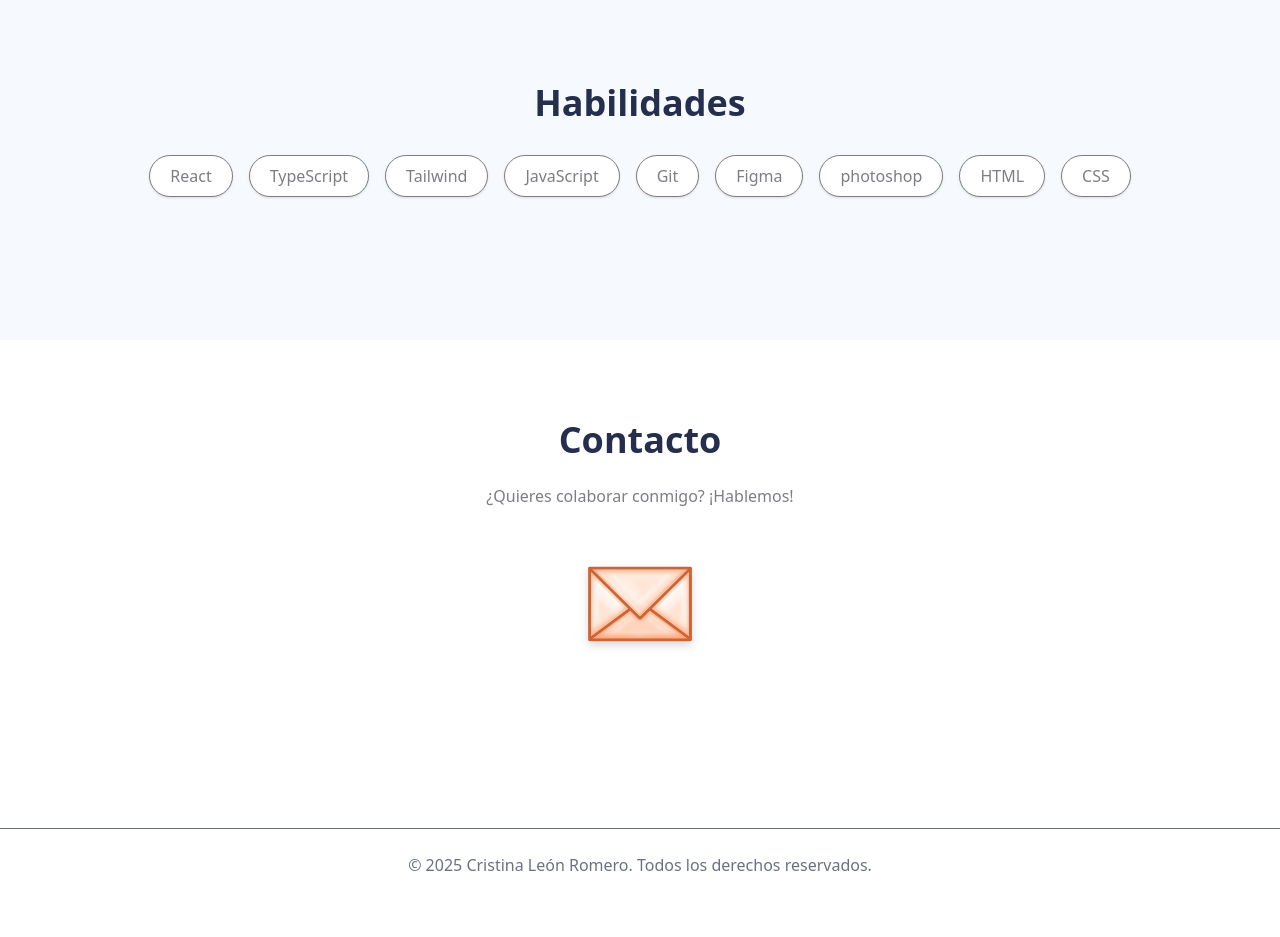
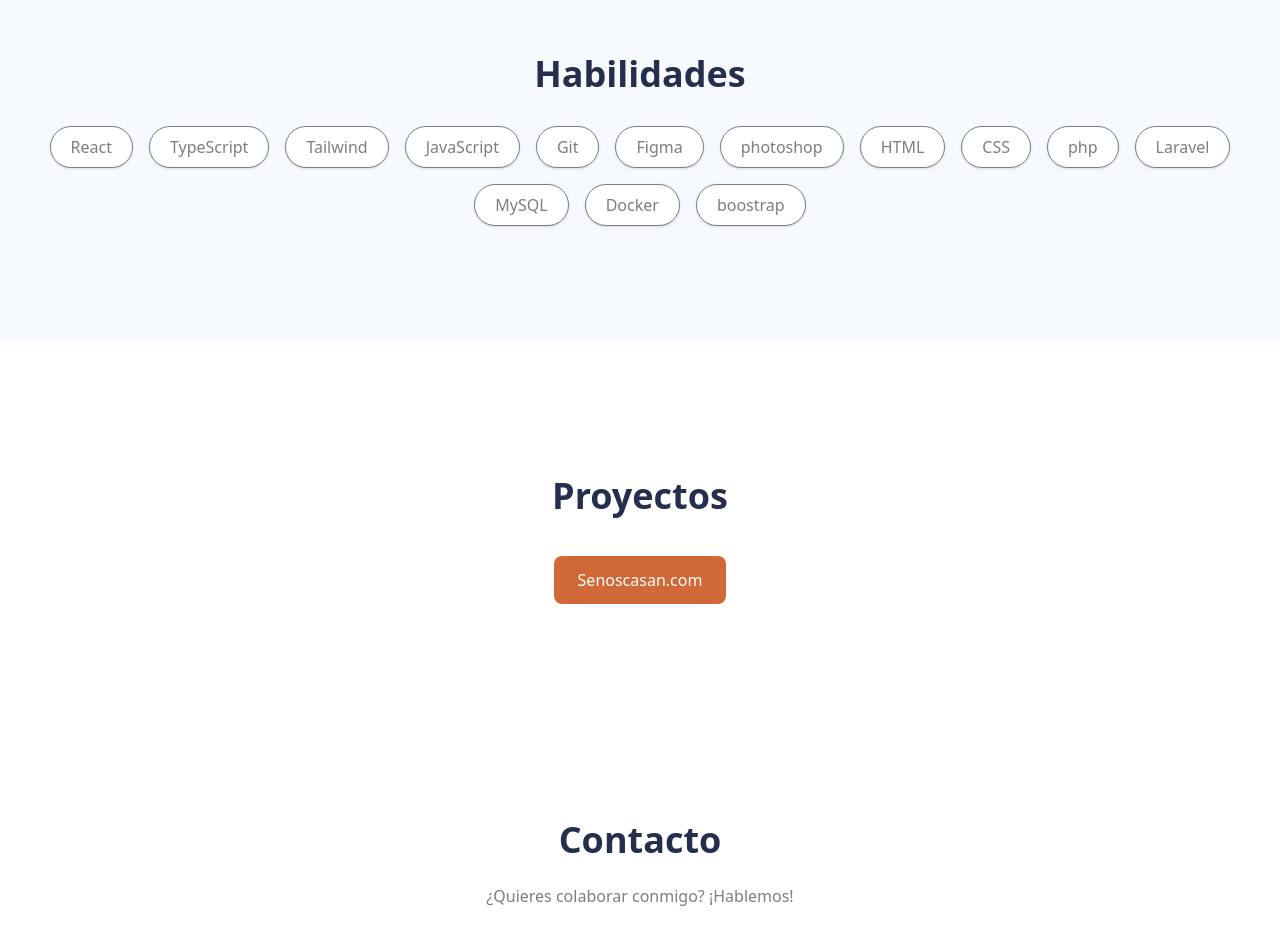
Before and after one commit to Sakuratina/Mi-portfolio, a React (Vite) app: page / in a window 1280 px wide. Shown: the part 1260-2197 px from the top of the page. Before the commit the page ends 2161 px from the top, so only its background shows below. Built offline with nearby package versions, Linux system fonts and the light colour scheme.

Commit message:
proyecto

```diff
--- a/src/App.tsx
+++ b/src/App.tsx
@@ -3,7 +3,7 @@ import Header from "./components/Header"
 import Hero from "./sections/Hero"
 import About from "./sections/About"
 import Skills from "./sections/Skills"
-// import Projects from "./sections/Projects"
+import Projects from "./sections/Projects"
 import Contact from "./sections/Contact"
 import Footer from "./components/Footer"
 
@@ -22,7 +22,7 @@ function App() {
       <main className="w-full">
         <About />
         <Skills />
-      {/* <Projects /> */}
+      <Projects />
         <Contact />
       </main>
 
--- a/src/sections/Projects.tsx
+++ b/src/sections/Projects.tsx
@@ -1,9 +1,21 @@
-
 function Projects() {
   return (
-    <section id="projects" className="section-default max-w-6xl mx-auto px-6 py-20 text-center">
-      <h2 className="text-4xl font-bold text-(--color-dark) mb-10">Proyectos</h2>
+    <section
+      id="projects"
+      className="section-default max-w-6xl mx-auto px-6 py-20 text-center"
+    >
+      <h2 className="text-4xl font-bold text-(--color-dark) mb-10">
+        Proyectos
+      </h2>
 
+      <a
+        href="https://senoscasan.com"
+        target="_blank"
+        rel="noopener noreferrer"
+        className="inline-block bg-(--color-accent) text-white px-6 py-3 rounded-lg font-semibold hover:bg-(--color-hover) transition"
+      >
+        Senoscasan.com
+      </a>
     </section>
   )
 }
--- a/src/sections/Skills.tsx
+++ b/src/sections/Skills.tsx
@@ -1,5 +1,5 @@
 function Skills() {
-  const skills = ['React', 'TypeScript', 'Tailwind', 'JavaScript', 'Git', 'Figma', 'photoshop', 'HTML', 'CSS']
+  const skills = ['React', 'TypeScript', 'Tailwind', 'JavaScript', 'Git', 'Figma', 'photoshop', 'HTML', 'CSS','php', 'Laravel', 'MySQL', 'Docker', 'boostrap'];
 
   return (
     <section id="skills" className="bg-(--color-bg) section-default py-20 text-center">
```
